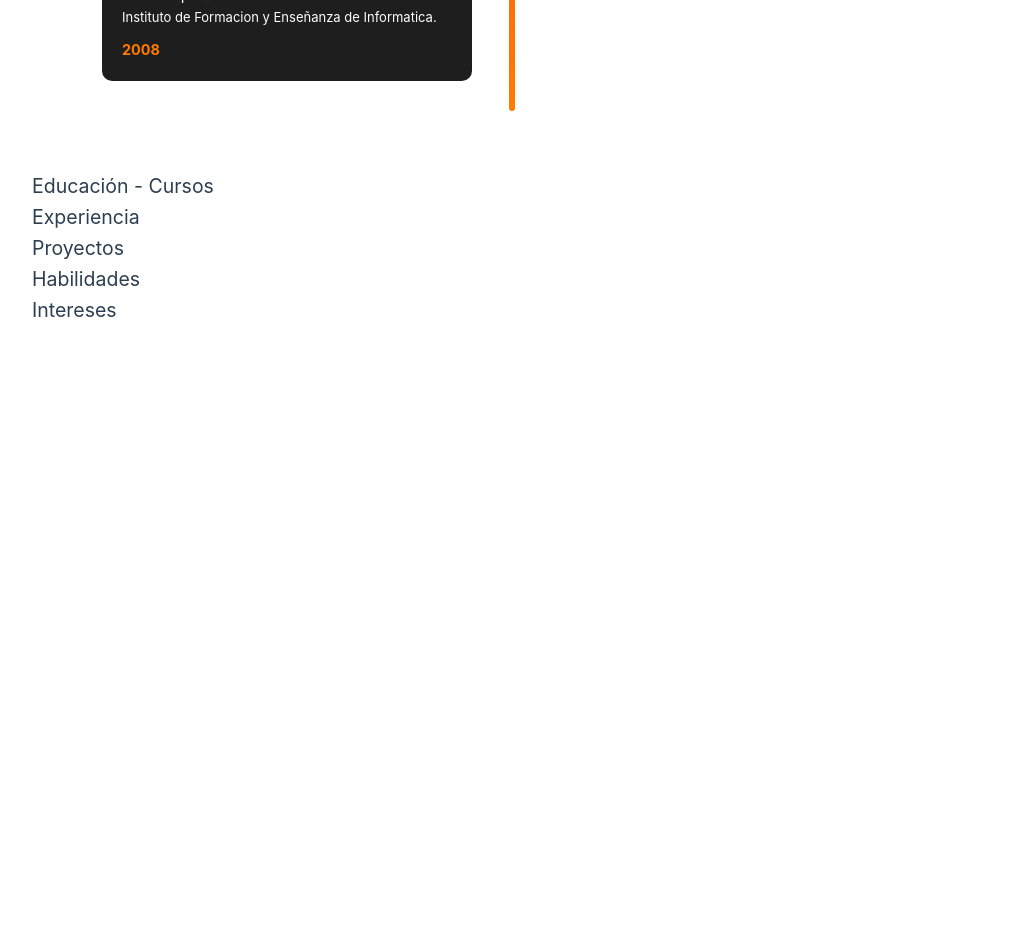
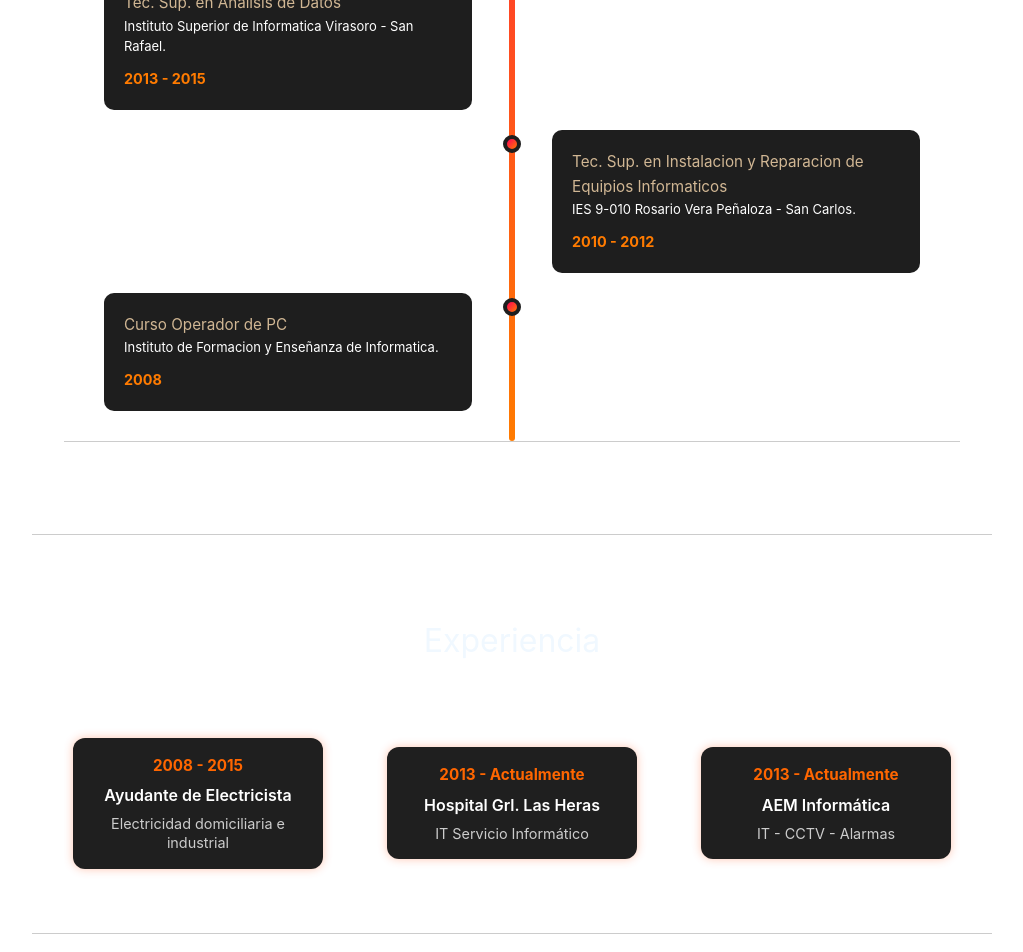
Before and after one commit to mathias5525/Portafolio-Vuejs, a Vue app: page / in a window 1280 px wide. Shown: the part 1380-2332 px from the top of the page, without its empty margins (128-1151 px from the left). Before the commit the page ends 1739 px from the top, so only its background shows below. Built offline with nearby package versions, Linux system fonts and the light colour scheme.

Commit message:
Se agrega Experiencia

```diff
--- a/src/App.vue
+++ b/src/App.vue
@@ -2,6 +2,7 @@
 import NavBar from './components/NavBar.vue'
 import DatosPersonales from './components/DatosPersonales.vue'
 import EducacionTimeLine from './components/EducacionTimeLine.vue';
+import ExperienciaView from './components/ExperienciaView.vue';
 </script>
 
 <template>
@@ -10,15 +11,18 @@ import EducacionTimeLine from './components/EducacionTimeLine.vue';
     <NavBar />
     <!--Componente Datos Personales-->
     <DatosPersonales />
-    <!--Componente Educacion Time Line-->
-    <EducacionTimeLine />
+
   </header>
   <main>
     <section id="educacion">
       <h2>Educación - Cursos</h2>
+      <!--Componente Educacion Time Line-->
+      <EducacionTimeLine />
     </section>
     <section id="experiencia">
       <h2>Experiencia</h2>
+      <!--Componente Experiencia View-->
+      <ExperienciaView />
     </section>
     <section id="proyectos">
       <h2>Proyectos</h2>
--- a/src/assets/base.css
+++ b/src/assets/base.css
@@ -87,3 +87,21 @@ body {
 li {
   list-style: none;
 }
+
+/*Agregado en el capitulo 5*/
+/*Estas son las reglas globales de la etiqueta section del main en App.vue*/
+section {
+  padding: 2rem;
+  border-bottom: 1px solid #ccc;
+  margin: 3rem 0rem 2rem 0rem;
+}
+section h2 {
+  font-size: 2rem;
+  color: aliceblue;
+  margin-bottom: 1.5rem;
+  text-align: center;
+}
+
+section h3 {
+  color: rgb(209, 183, 148);
+}
--- /dev/null
+++ b/src/components/ExperienciaView.vue
@@ -0,0 +1,117 @@
+<template>
+  <div class="timeline-container">
+    <div class="timeline">
+      <div v-for="(item, index) in timeline" :key="index" class="timeline-item">
+        <!-- Línea entre puntos -->
+        <div v-if="index < timeline.length - 1" class="timeline-line"></div>
+
+        <!-- Punto -->
+        <div class="timeline-dot"></div>
+
+        <!-- Tarjeta -->
+        <div class="timeline-content">
+          <h3 class="timeline-periodo">{{ item.periodo }}</h3>
+          <h4 class="timeline-titulo">{{ item.titulo }}</h4>
+          <p class="timeline-descripcion">{{ item.descripcion }}</p>
+        </div>
+      </div>
+    </div>
+  </div>
+</template>
+
+<script setup>
+const timeline = [
+  {
+    periodo: "2008 - 2015",
+    titulo: "Ayudante de Electricista",
+    descripcion: "Electricidad domiciliaria e industrial",
+  },
+  {
+    periodo: "2013 - Actualmente",
+    titulo: "Hospital Grl. Las Heras",
+    descripcion: "IT Servicio Informático",
+  },
+  {
+    periodo: "2013 - Actualmente",
+    titulo: "AEM Informática",
+    descripcion: "IT - CCTV - Alarmas",
+  },
+
+];
+</script>
+
+<style scoped>
+/* Contenedor general */
+.timeline-container {
+  /* min-height: 100vh; */
+  display: flex;
+  justify-content: center;
+  align-items: center;
+  padding: 2rem;
+  overflow-x: auto;
+}
+
+/* Línea de tiempo horizontal*/
+.timeline {
+  display: flex;
+  align-items: center;
+  position: relative;
+  gap: 4rem;
+}
+
+/* Cada ítem */
+.timeline-item {
+  position: relative;
+  display: flex;
+  flex-direction: column;
+  align-items: center;
+}
+
+/* Punto naranja/blanco
+.timeline-dot {
+  width: 18px;
+  height: 18px;
+  background-color: #111;
+  border: 4px solid #ff4500;
+  border-radius: 50%;
+  z-index: 2;
+}*/
+
+/* Tarjetas */
+.timeline-content {
+  background-color: #1f1f1f;
+  color: #eee;
+  padding: 1rem;
+  border-radius: 12px;
+  margin-top: 1rem;
+  min-width: 250px;
+  text-align: center;
+  box-shadow: 0 0 10px rgba(255, 69, 0, 0.3);
+  transition: transform 0.3s ease, box-shadow 0.3s ease;
+}
+
+.timeline-content:hover {
+  transform: scale(1.05);
+  box-shadow: 0 0 15px rgba(255, 69, 0, 0.6);
+}
+
+/* Estilos del texto */
+.timeline-periodo {
+  color: #ff6600;
+  font-weight: bold;
+  margin-bottom: 0.3rem;
+}
+
+.timeline-titulo {
+  color: #fff;
+  font-size: 1rem;
+  font-weight: 600;
+  margin-bottom: 0.4rem;
+}
+
+.timeline-descripcion {
+  font-size: 0.9rem;
+  color: #ccc;
+  line-height: 1.3;
+}
+</style>
--- a/src/components/NavBar.vue
+++ b/src/components/NavBar.vue
@@ -2,7 +2,7 @@
   <nav class="navbar">
     <div class="navbar-menu">
       <ul>
-        <a v-for="nav in navegacion" :key="nav.nombre" href="nav.enlace" class="nav-item">{{
+        <a v-for="nav in navegacion" :key="nav.nombre" :href="nav.enlace" class="nav-item">{{
           nav.nombre
         }}</a>
       </ul>
@@ -28,19 +28,23 @@ const navegacion = ref([
   padding: 0.5rem 1rem;
   align-items: center;
 }
+
 .navbar-item {
   color: #fff;
   margin-right: 1rem;
   text-decoration: none;
 }
+
 .navbar-menu {
   display: flex;
   justify-content: flex-end;
   list-style: none;
 }
+
 .navbar-menu li {
   list-style: none;
 }
+
 /* .nav-list {
   list-style: none;
 } */
@@ -49,13 +53,17 @@ a {
   border: 1px solid;
   border-color: hsla(160, 100%, 37%, 0.2);
   border-radius: 5px;
-  text-decoration: none; /*elimina el subrayado predeterminado de los enlaces */
-  transition: 0.4s; /*suaviza la transición de estilos */
-  padding: 5px; /*añade padding alrededor del contenido */
+  text-decoration: none;
+  /*elimina el subrayado predeterminado de los enlaces */
+  transition: 0.4s;
+  /*suaviza la transición de estilos */
+  padding: 5px;
+  /*añade padding alrededor del contenido */
 }
 
 a:hover {
-  background-color: hsla(160, 100%, 37%, 0.2); /*cambia el color de fondo al pasar el ratón */
+  background-color: hsla(160, 100%, 37%, 0.2);
+  /*cambia el color de fondo al pasar el ratón */
 }
 
 @media (max-width: 768px) {
```
Also changed, not shown: src/components/EducacionComponente.vue (deleted, +0 -89 lines).
